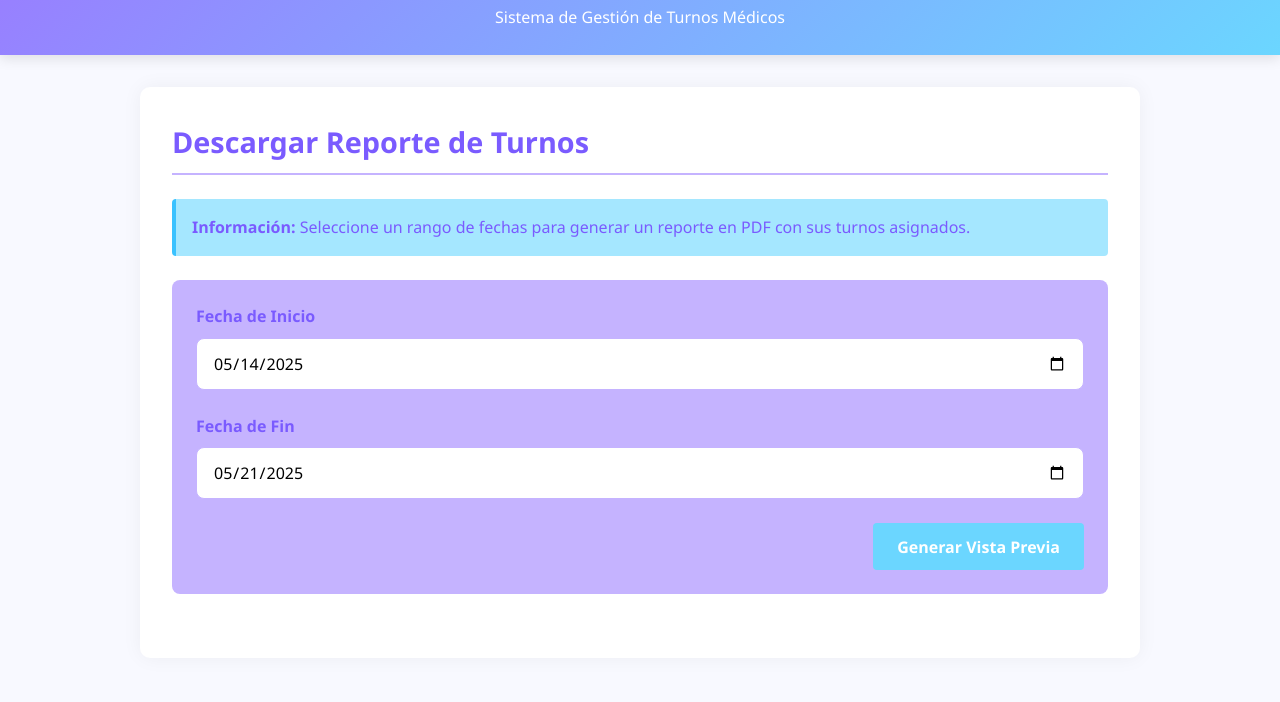
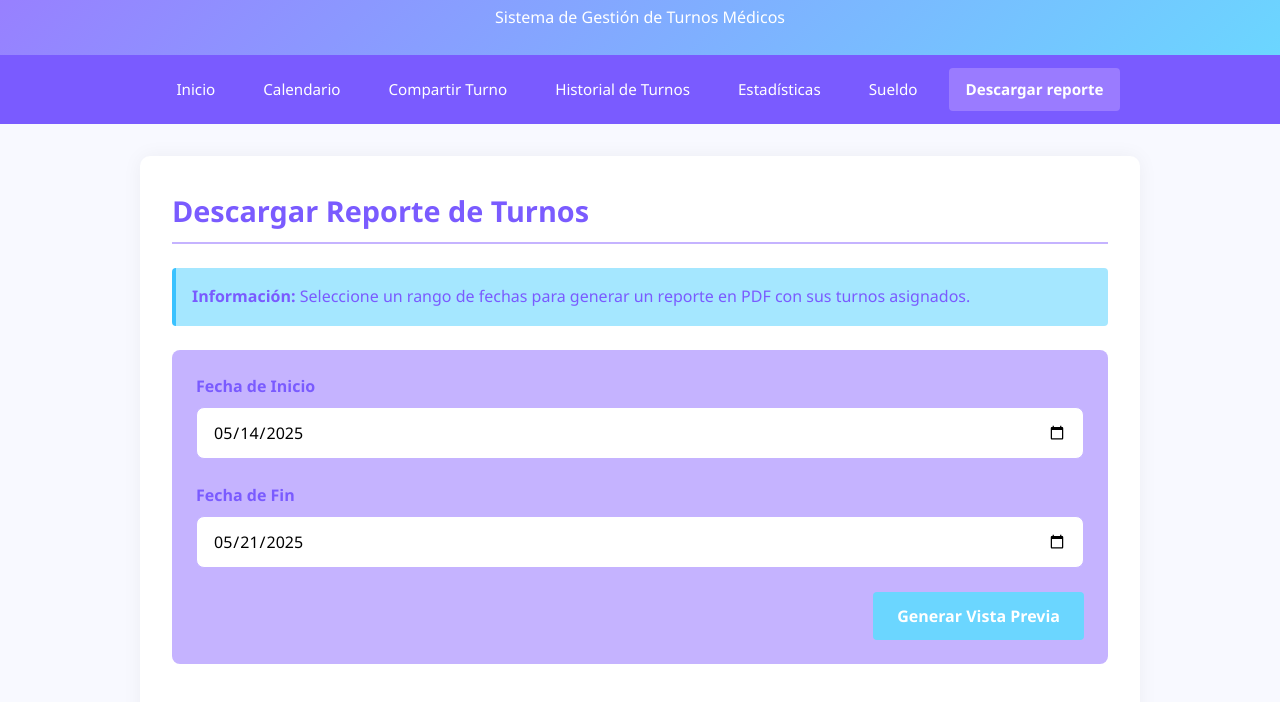
Before and after one commit to Konniezp/proyectoagil, a plain HTML site: page descargar_reporte.html in a window 1280 px wide. Shown: the part 78-780 px from the top of the page. Drawn offline with Linux system fonts and the light colour scheme.

Commit message:
Update descargar_reporte.html

```diff
--- a/descargar_reporte.html
+++ b/descargar_reporte.html
@@ -49,6 +49,47 @@
             font-size: 2rem;
             margin-bottom: 0.5rem;
             text-shadow: 1px 1px 3px rgba(0, 0, 0, 0.2);
+        }
+
+        /* Menú de navegación */
+        .main-menu {
+            background-color: var(--color-primary-dark);
+            padding: 0.8rem 0;
+        }
+
+        .main-menu ul {
+            list-style: none;
+            display: flex;
+            justify-content: center;
+            gap: 1rem;
+            padding: 0;
+            margin: 0;
+            flex-wrap: wrap;
+        }
+
+        .main-menu li {
+            margin: 0;
+        }
+
+        .main-menu a {
+            color: white;
+            text-decoration: none;
+            font-weight: 500;
+            padding: 0.6rem 1rem;
+            border-radius: 4px;
+            transition: all 0.3s;
+            display: block;
+            font-size: 0.95rem;
+        }
+
+        .main-menu a:hover {
+            background-color: var(--color-primary);
+            transform: translateY(-2px);
+        }
+
+        .main-menu a.active {
+            background-color: var(--color-primary);
+            font-weight: 600;
         }
 
         /* Contenedor principal */
@@ -256,6 +297,18 @@
                 padding: 1.5rem;
             }
 
+            .main-menu ul {
+                gap: 0.5rem;
+                justify-content: flex-start;
+                overflow-x: auto;
+                padding-bottom: 0.5rem;
+                -webkit-overflow-scrolling: touch;
+            }
+
+            .main-menu li {
+                flex: 0 0 auto;
+            }
+
             .btn-container {
                 flex-direction: column;
             }
@@ -292,6 +345,18 @@
         <h1 class="app-title">TurnoMed</h1>
         <p>Sistema de Gestión de Turnos Médicos</p>
     </div>
+
+    <nav class="main-menu">
+        <ul>
+            <li><a href="index.html">Inicio</a></li>
+            <li><a href="funcionario.html">Calendario</a></li>
+            <li><a href="compartir-turno.html">Compartir Turno</a></li>
+            <li><a href="historial-turno.html">Historial de Turnos</a></li>
+            <li><a href="estadistica.html">Estadísticas</a></li>
+            <li><a href="sueldo.html">Sueldo</a></li>
+            <li><a href="descargar_reporte.html" class="active">Descargar reporte</a></li>
+        </ul>
+    </nav>
 
     <div class="main-container">
         <h2 class="section-title">Descargar Reporte de Turnos</h2>
```
